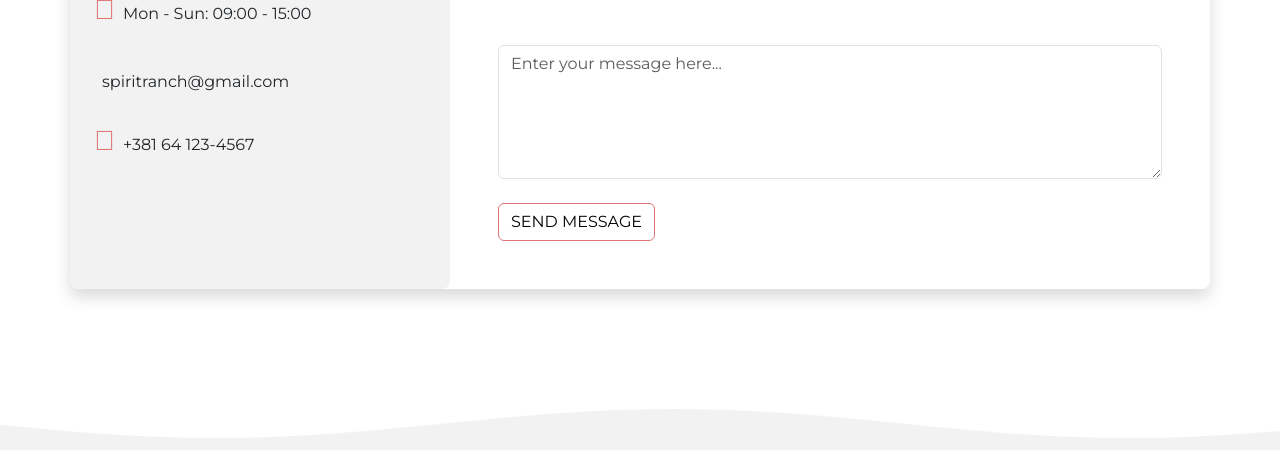
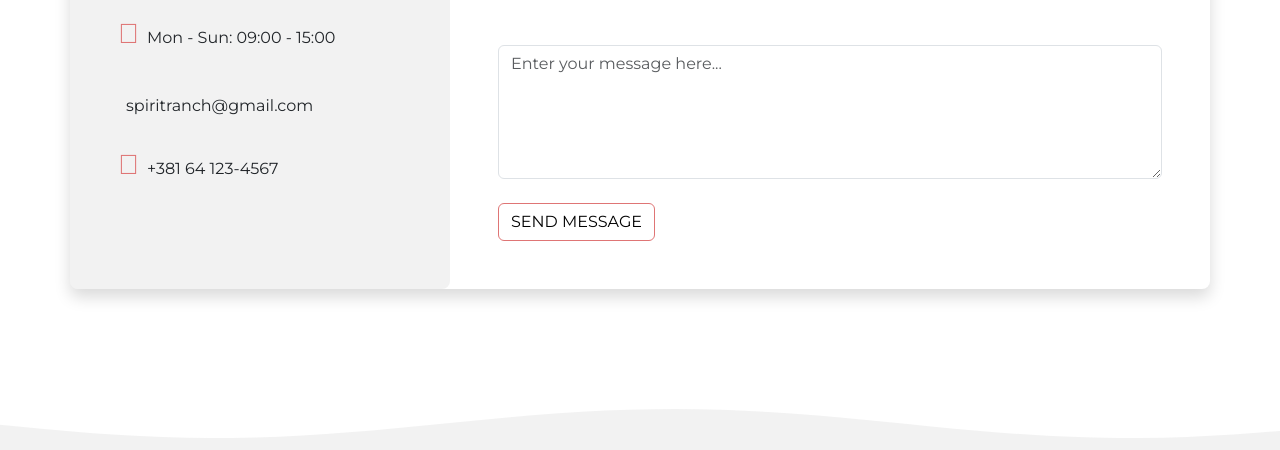
Before and after one commit to zokag/SpiritRanch, a plain HTML site: page contact.html in a window 1280 px wide. Shown: the part 685-1135 px from the top of the page. Drawn offline with nearby package versions, Linux system fonts and the light colour scheme; some icons are missing; a web font is replaced by a local one.

Commit message:
Update contact.html

```diff
--- a/contact.html
+++ b/contact.html
@@ -78,7 +78,7 @@
     <section id="middle-contact">
       <div class="container">
         <div class="row shadow rounded-3">
-          <div class="col-12 col-lg-4 bg-cont p-5 p-lg-4 rounded-3">
+          <div class="col-12 col-lg-4 bg-cont p-5 rounded-3">
            <h2 class="mt-4">Get in touch</h2>
             <p><i class="fa-duotone fa-location-dot fs-3 me-2 my-3"></i></i>Hipodrom, Belgrade</p>
             <p><i class="fa-duotone fa-clock fs-3 me-2 my-3"></i>Mon - Sun: 09:00 - 15:00</p>
```
